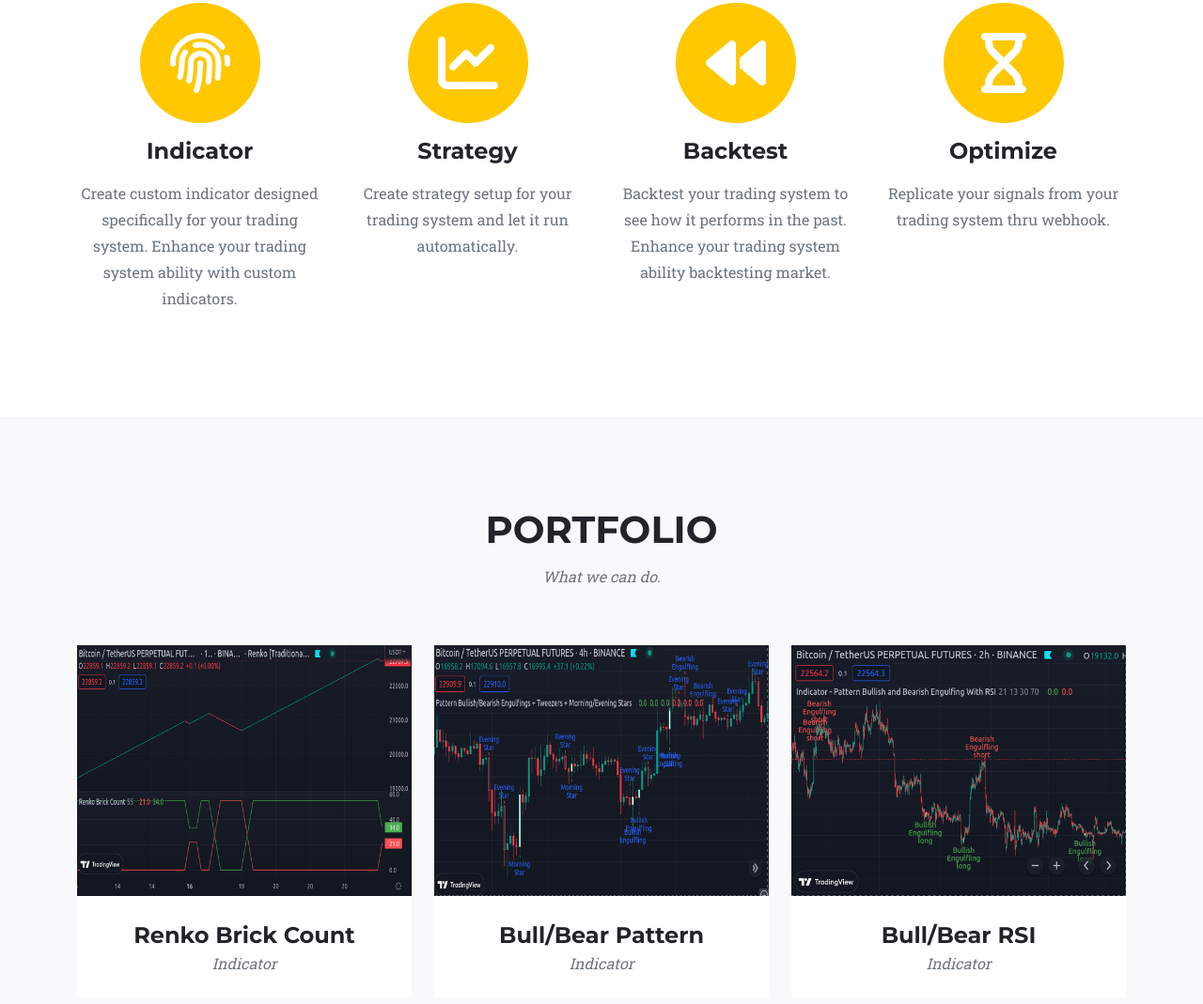
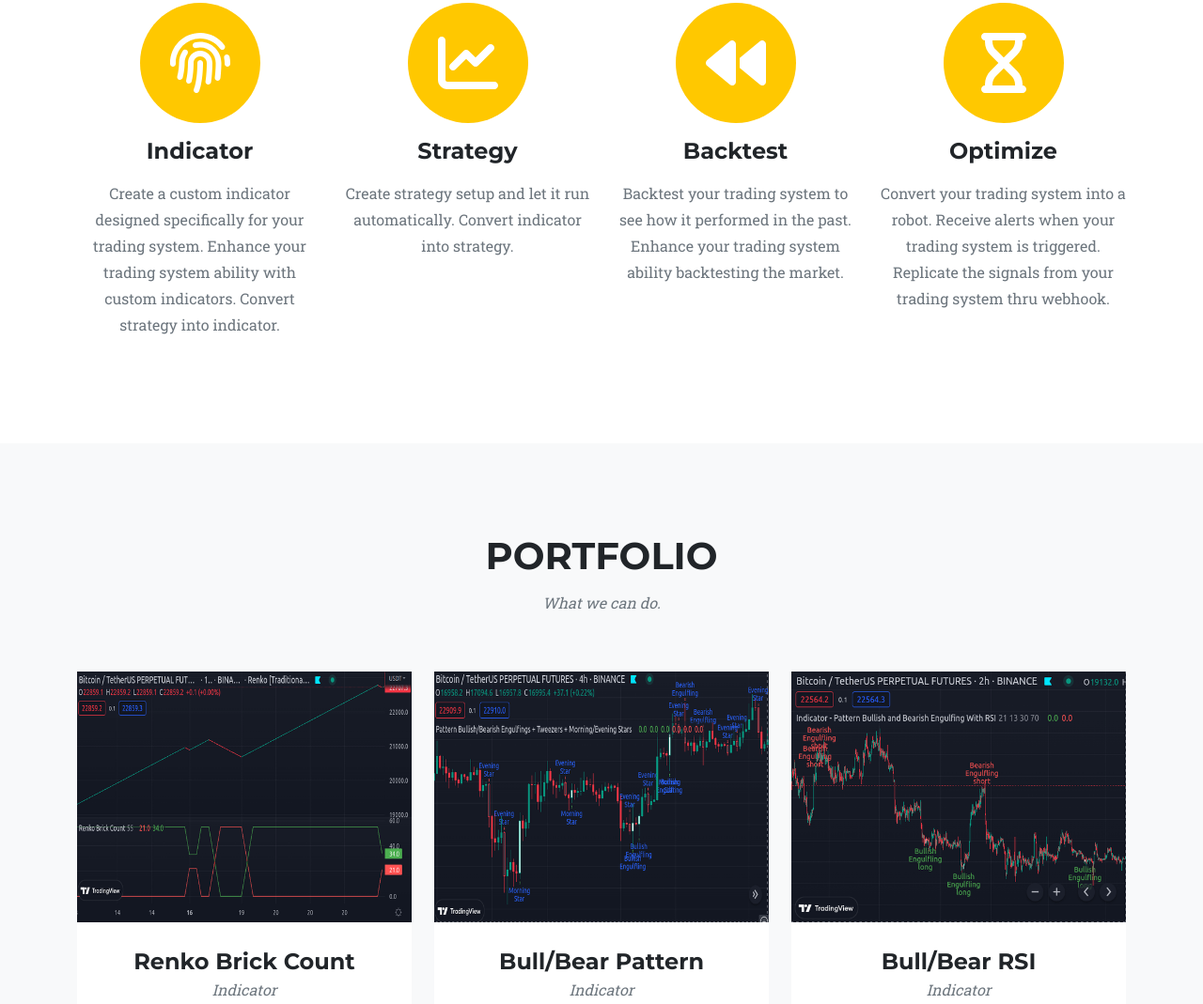
Before and after one commit to sistemaon/Robotizer, a plain HTML site: page index.html in a window 1280 px wide. Shown: the part 1036-2105 px from the top of the page at 94% size. Drawn offline with nearby package versions, Linux system fonts and the light colour scheme.

Commit message:
idx grammar correction

```diff
--- a/index.html
+++ b/index.html
@@ -59,8 +59,9 @@
                         </span>
                         <h4 class="my-3">Indicator</h4>
                         <p class="text-muted">
-                            Create custom indicator designed specifically for your trading system.
+                            Create a custom indicator designed specifically for your trading system.
                             Enhance your trading system ability with custom indicators.
+                            Convert strategy into indicator.
                         </p>
                     </div>
                     <div class="col-md-3">
@@ -70,7 +71,8 @@
                         </span>
                         <h4 class="my-3">Strategy</h4>
                         <p class="text-muted">
-                            Create strategy setup for your trading system and let it run automatically.
+                            Create strategy setup and let it run automatically.
+                            Convert indicator into strategy.
                         </p>
                     </div>
                     <div class="col-md-3">
@@ -80,8 +82,8 @@
                         </span>
                         <h4 class="my-3">Backtest</h4>
                         <p class="text-muted">
-                            Backtest your trading system to see how it performs in the past.
-                            Enhance your trading system ability backtesting market.
+                            Backtest your trading system to see how it performed in the past.
+                            Enhance your trading system ability backtesting the market.
                         </p>
                     </div>
                     <div class="col-md-3">
@@ -91,7 +93,9 @@
                         </span>
                         <h4 class="my-3">Optimize</h4>
                         <p class="text-muted">
-                            Replicate your signals from your trading system thru webhook.
+                            Convert your trading system into a robot.
+                            Receive alerts when your trading system is triggered.
+                            Replicate the signals from your trading system thru webhook.
                         </p>
                     </div>
                 </div>
@@ -215,7 +219,7 @@
                             </div>
                             <div class="timeline-body">
                                 <p class="text-muted">
-                                Robotizer is all about meeting your financial stock market needs bringing it to the next level by automate and making it easy to use, exclusively for you.
+                                Robotizer meets your financial stock market needs and brings it to the next level by automating and making it easy to use.
                                 </p>
                             </div>
                         </div>
@@ -234,7 +238,7 @@
                             <div class="col-lg-4 text-lg-start"></div>
                             <div class="col-lg-4 my-3 my-lg-0">
                                 <a class="btn btn-dark btn-social mx-2" href="https://t.me/ErniSouza_sistemaOn" aria-label="telegram"><i class="fab fa-telegram"></i></a>
-                                <a class="btn btn-dark btn-social mx-2" href="mailto:erni.augusto@gmail.com" aria-label="gmail"><i class="fab fa-google"></i></a>
+                                <a class="btn btn-dark btn-social mx-2" href="mailto:autotizer@protonmail.com" aria-label="gmail"><i class="fab fa-google"></i></a>
                             </div>
                         </div>
                     </div>
```
